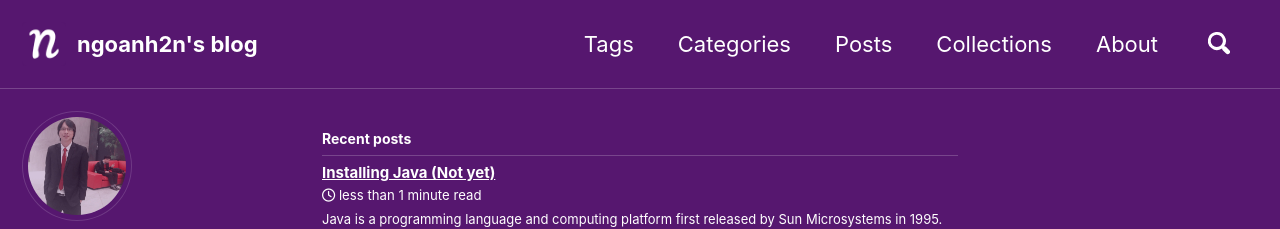
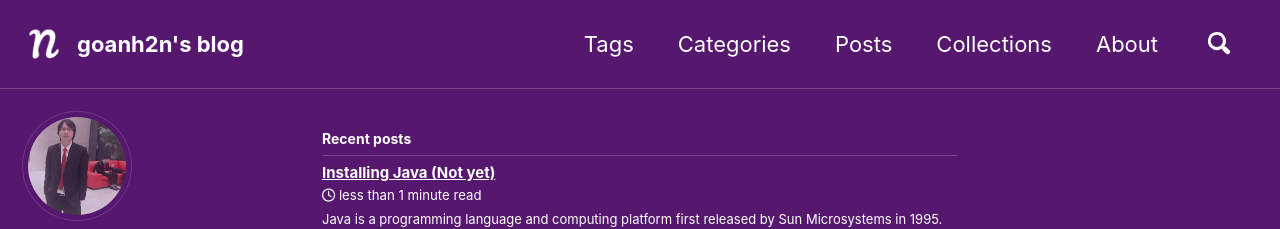
Before and after one commit to ngoanh2n/blog, a Jekyll site: the page built from index.html, in a window 1280 px wide and 900 px high. Shown: the top 229 px of the window. Built offline with Jekyll 4.4.1, drawn with Linux system fonts in a browser that asks for light colours; cached includes are drawn as plain includes; nearby versions of some CDN libraries; the list of posts is cut into pages by our own code; comment, search, counter and statistics services are not loaded; a style sheet for code colours, icons or effects is not loaded.

Commit message:
Change site_title

```diff
--- a/_includes/masthead.html
+++ b/_includes/masthead.html
@@ -10,7 +10,8 @@
           <a class="site-logo" href="{{ '/' | relative_url }}"><img src="{{ logo_path | relative_url }}" alt=""></a>
         {% endunless %}
         <a class="site-title" href="{{ '/' | relative_url }}">
-          {{ site.masthead_title | default: site.title }}
+          <!-- {{ site.masthead_title | default: site.title }} -->
+          goanh2n's blog
           {% if site.subtitle %}<span class="site-subtitle">{{ site.subtitle }}</span>{% endif %}
         </a>
         <ul class="visible-links">
```
